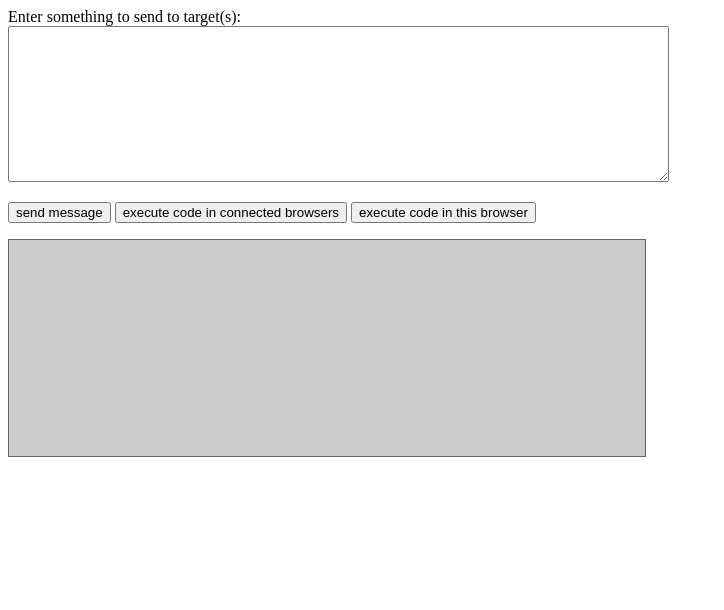
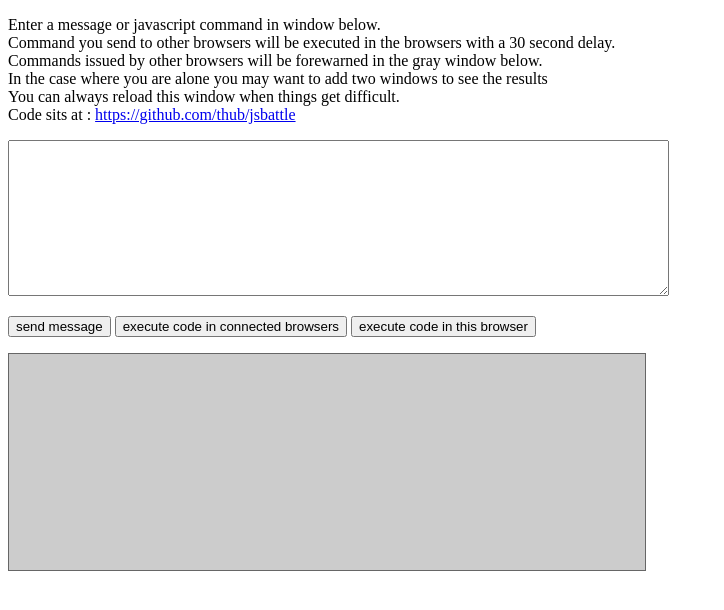
Before and after one commit to thub/jsbattle, a website: page battle.html in a window 1280 px wide. Shown: the whole page, without its empty margins (0-724 px from the left). Drawn offline with nearby package versions, Linux system fonts and the light colour scheme; no server answers.

Commit message:
added some info text

```diff
--- a/battle.html
+++ b/battle.html
@@ -61,8 +61,16 @@
 </head>
 <body>
 
+<p style="font-size: 8">
+    Enter a message or javascript command in window below. </br>
+    Command you send to other browsers will be executed in the browsers with a 30 second delay. </br>
+    Commands issued by other browsers will be forewarned in the gray window below.</br>
+    In the case where you are alone you may want to add two windows to see the results </br>
+    You can always reload this window when things get difficult.</br>
+    Code sits at : <a href="https://github.com/thub/jsbattle">https://github.com/thub/jsbattle</a>
+</p>
 <div>
-    <form name="myform" action="" method="GET">Enter something to send to target(s): <BR>
+    <form name="myform" action="" method="GET">
         <textarea type="text" name="inputbox" rows="10" cols="80" value=""></textarea>
         <P>
             <input type="button" name="button" value="send message" onClick="sendMessage(this.form)">
@@ -76,5 +84,7 @@
 
 </div>
 
+
+
 </body>
 </html>
```
